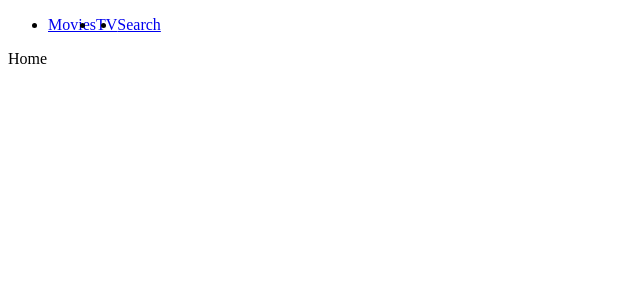
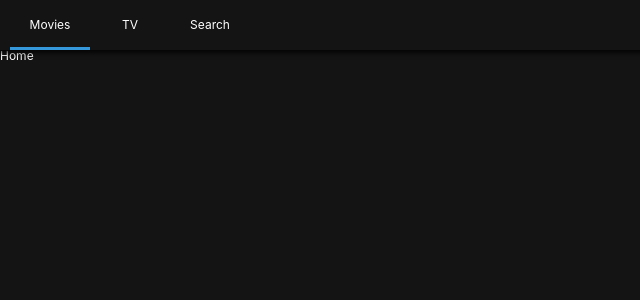
Before and after one commit to alstn2468/react-for-beginners, a React (Create React App) app in the folder nomflix/: page / in a window 1280 px wide. Shown: the top 300 px of the page, without its empty margins (0-640 px from the left). Built offline with nearby package versions, Linux system fonts and the light colour scheme.

Commit message:
Add api.js : using movie db API, Add GlobalStyles.js : Init global style, Fix Header component style

```diff
--- a/nomflix/package.json
+++ b/nomflix/package.json
@@ -3,12 +3,14 @@
   "version": "0.1.0",
   "private": true,
   "dependencies": {
+    "axios": "^0.19.0",
     "prop-types": "^15.7.2",
     "react": "^16.9.0",
     "react-dom": "^16.9.0",
     "react-router-dom": "^5.0.1",
     "react-scripts": "3.0.1",
-    "styled-components": "^4.3.2"
+    "styled-components": "^4.3.2",
+    "styled-reset": "^3.0.2"
   },
   "scripts": {
     "start": "react-scripts start",
--- a/nomflix/src/Components/App.js
+++ b/nomflix/src/Components/App.js
@@ -1,11 +1,13 @@
 import React, { Component } from 'react';
 import Router from "Components/Router";
+import GlobalStyles from "Components/GlobalStyles";
 
 class App extends Component {
     render() {
         return (
             <>
                 <Router />
+                <GlobalStyles />
             </>
         );
     }
--- /dev/null
+++ b/nomflix/src/Components/GlobalStyles.js
@@ -0,0 +1,22 @@
+import { createGlobalStyle } from "styled-components";
+import reset from "styled-reset";
+
+const globalStyles = createGlobalStyle`
+    ${reset};
+    a {
+        text-decoration: none;
+        color: inherit;
+    }
+    * {
+        box-sizing: border-box;
+    }
+    body {
+        font-family:-apple-system, BlinkMacSystemFont, 'Segoe UI', Roboto, Oxygen, Ubuntu, Cantarell, 'Open Sans', 'Helvetica Neue', sans-serif;
+        font-size: 12px;
+        background-color: rgba(20, 20, 20, 1);
+        color: white;
+        padding-top: 50px;
+    }
+`;
+
+export default globalStyles;
--- a/nomflix/src/Components/Header.js
+++ b/nomflix/src/Components/Header.js
@@ -1,38 +1,54 @@
 import React from "react";
-import { Link } from "react-router-dom"
+import { Link, withRouter } from "react-router-dom"
 import styled from "styled-components";
 
 const Header = styled.header`
-
+    color: white;
+    position: fixed;
+    top: 0;
+    left: 0;
+    width: 100%;
+    height: 50px;
+    display: flex;
+    align-items: center;
+    padding: 0px 10px;
+    background-color: rgba(20, 20, 20, 0.8);
+    z-index: 10;
+    box-shadow: 0px 1px 5px 2px rgba(0, 0, 0, 0.8);
 `;
 
 const List = styled.ul`
     display: flex;
-    &:hover {
-        background-color: blue;
-    }
 `;
 
 const Item = styled.li`
-
+    width: 80px;
+    height: 50px;
+    text-align: center;
+    border-bottom: 3px solid
+        ${props => props.current ? "#3498db" : "transparent"};
+    transition: border-bottom 0.5s ease-in-out;
 `;
 
 const SLink = styled(Link)`
-
+    height: 50px;
+    display: flex;
+    align-items: center;
+    justify-content: center;
 `;
 
-export default () => (
+export default withRouter(({ location: { pathname } }) => (
     <Header>
         <List>
-            <Item>
+            <Item current={ pathname === "/" }>
                 <SLink to="/">Movies</SLink>
             </Item>
-            <Item>
+            <Item current={ pathname === "/tv" }>
                 <SLink to="/tv">TV</SLink>
             </Item>
-            <Item>
+            <Item current={ pathname === "/search" }>
                 <SLink to="/search">Search</SLink>
             </Item>
         </List>
     </Header>
-);
+));
```
Also changed, not shown: nomflix/src/api.js (added, +21 -0 lines), 2 other files (tests, documents, lock files or other folders).
